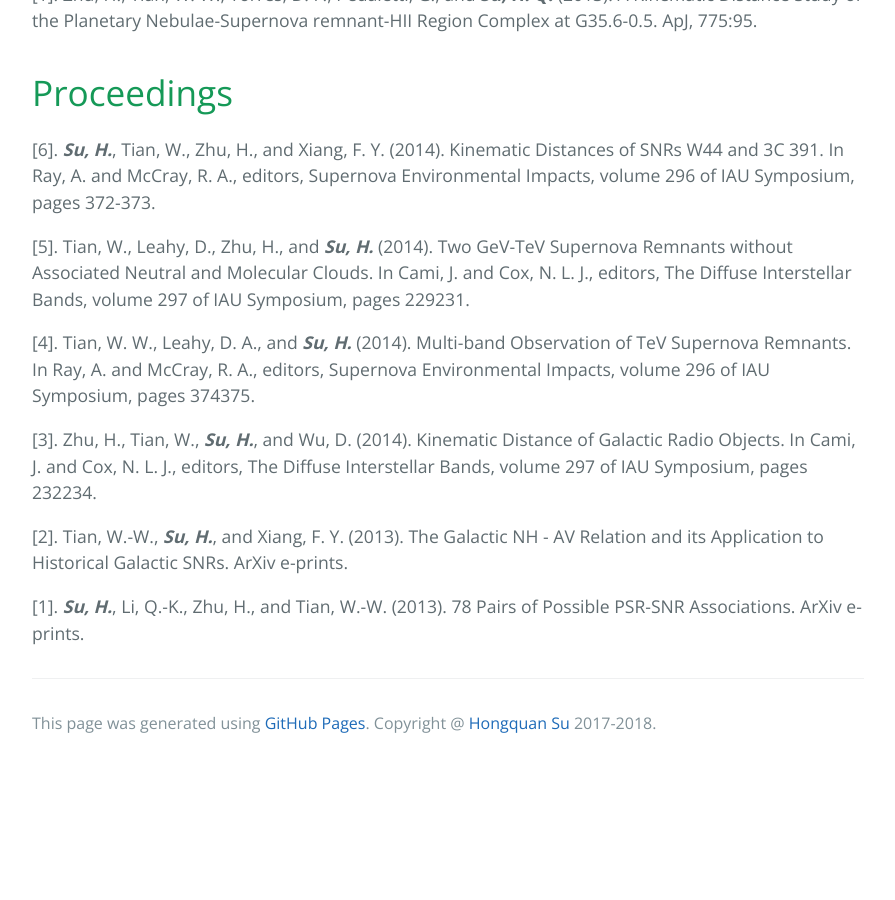
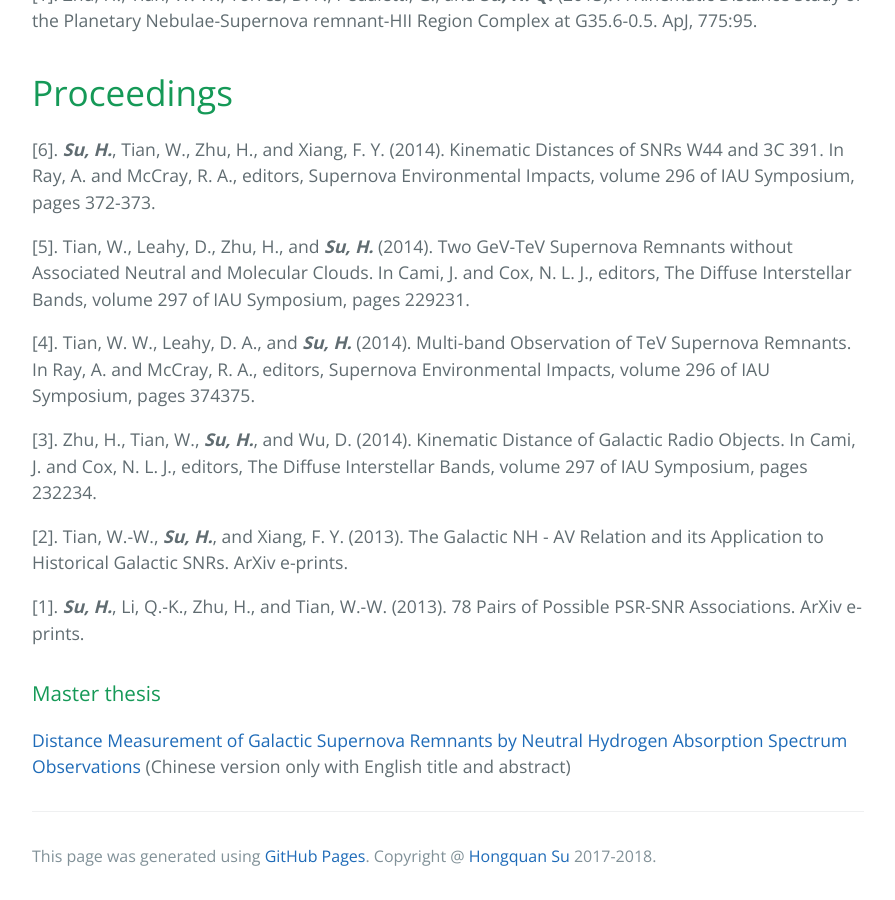
Before and after one commit to HongquanSu/hongquansu.github.io, a Jekyll site: the page built from pub.md, in a window 1280 px wide and 900 px high, scrolled down 1149 px. Shown: the whole window, without its empty margins (192-1087 px from the left). Built offline with Jekyll 4.4.1, drawn with Linux system fonts in a browser that asks for light colours; before the commit the page ends 1916 px from its top, so only the background shows below that.

Commit message:
add Master thesis

```diff
--- a/pub.md
+++ b/pub.md
@@ -35,3 +35,9 @@ Region Complex at G35.6-0.5. ApJ, 775:95.
 [2]. Tian, W.-W., ***Su, H.***, and Xiang, F. Y. (2013). The Galactic NH - AV Relation and its Application to Historical Galactic SNRs. ArXiv e-prints.
 
 [1]. ***Su, H.***, Li, Q.-K., Zhu, H., and Tian, W.-W. (2013). 78 Pairs of Possible PSR-SNR Associations. ArXiv e-prints.
+
+
+### Master thesis
+
+[Distance Measurement of Galactic Supernova Remnants by Neutral Hydrogen Absorption Spectrum Observations](doc/these_master.pdf)
+(Chinese version only with English title and abstract)
```
Also changed, not shown: 1 other file.
